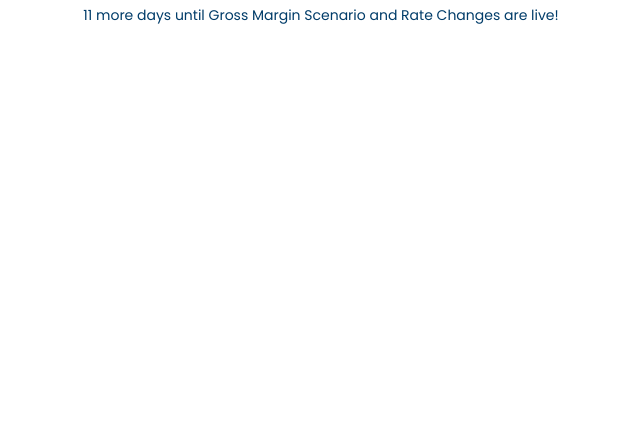
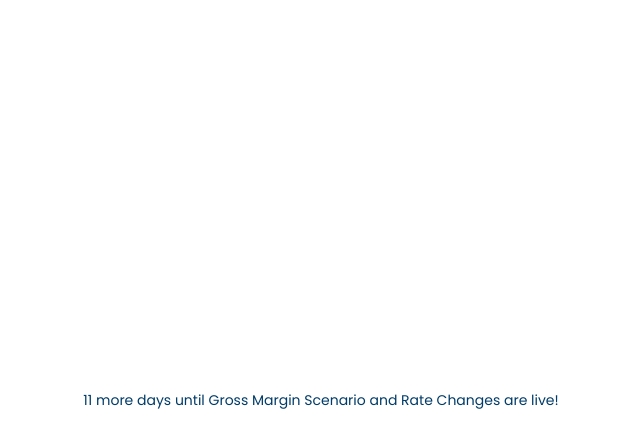
Before and after one commit to michellehulan/GMS-Countdown, a plain HTML site: page index.html in a window 1280 px wide. Shown: the whole page, without its empty margins (319-959 px from the left). Drawn offline with Linux system fonts and the light colour scheme.

Commit message:
Update index.html

```diff
--- a/index.html
+++ b/index.html
@@ -12,13 +12,9 @@
     display: flex;
     justify-content: center;
     align-items: center;
-    height: auto;
+    height: 100vh;
     margin: 0;
-    padding: 5px 10px;
-    white-space: nowrap;
-  }
-  #countdown {
-    white-space: nowrap;
+    text-align: center;
   }
 </style>
 </head>
@@ -28,7 +24,7 @@
 <script>
   function update() {
     const today = new Date();
-    const target = new Date(today.getFullYear(), 11, 2); // December 2 (month 11, zero-based)
+    const target = new Date(today.getFullYear(), 11, 2); // December = 11 (0-based)
     if (today > target) {
       target.setFullYear(target.getFullYear() + 1);
     }
```
